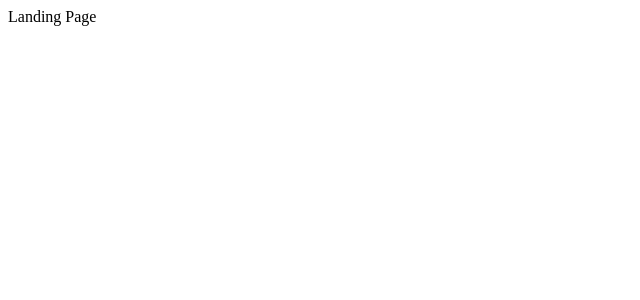
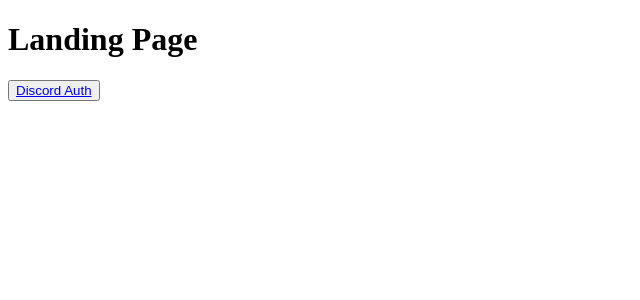
Before and after one commit to munjyong/react-discord-auth-system, a React (Create React App) app: page /home in a window 1280 px wide. Shown: the top 300 px of the page, without its empty margins (0-640 px from the left). Built offline with nearby package versions, Linux system fonts and the light colour scheme.

Commit message:
Add oauth link to button

```diff
--- a/src/App.js
+++ b/src/App.js
@@ -3,7 +3,6 @@ import {
   BrowserRouter as Router,
   Switch,
   Route,
-  Link
 } from "react-router-dom";
 
 import {
--- a/src/pages/Landing/Landing.jsx
+++ b/src/pages/Landing/Landing.jsx
@@ -3,7 +3,14 @@ import React from 'react';
 const Landing = () => {
   return (
     <div>
-      Landing Page
+      <h1>
+        Landing Page
+      </h1>
+      <button>
+        <a href={"https://discord.com/api/oauth2/authorize?client_id=858064642227044352&redirect_uri=http%3A%2F%2Flocalhost%3A3003%2F&response_type=code&scope=identify%20email%20guilds%20guilds.join"}>
+          Discord Auth
+        </a>
+      </button>
     </div>
   );
 };
```
